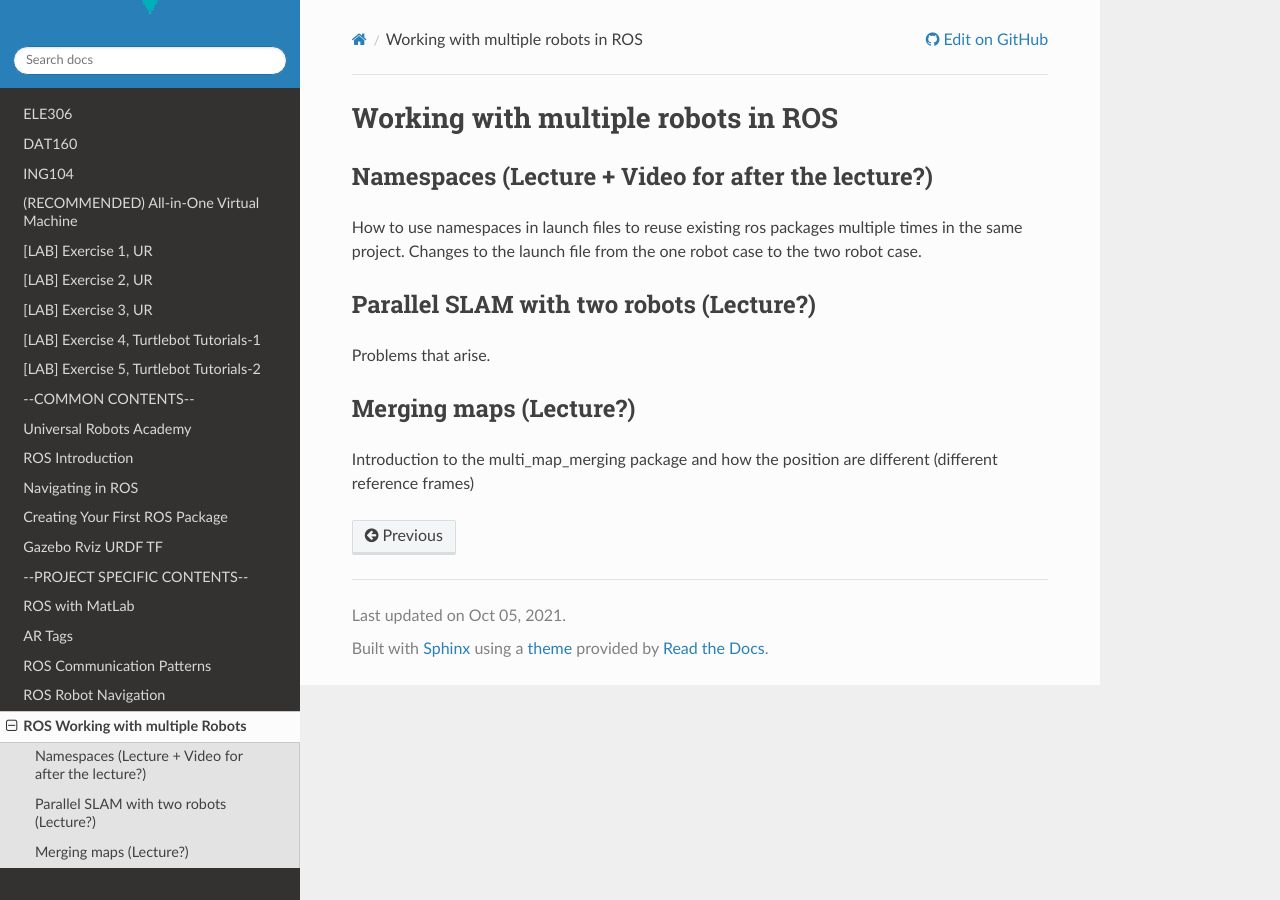
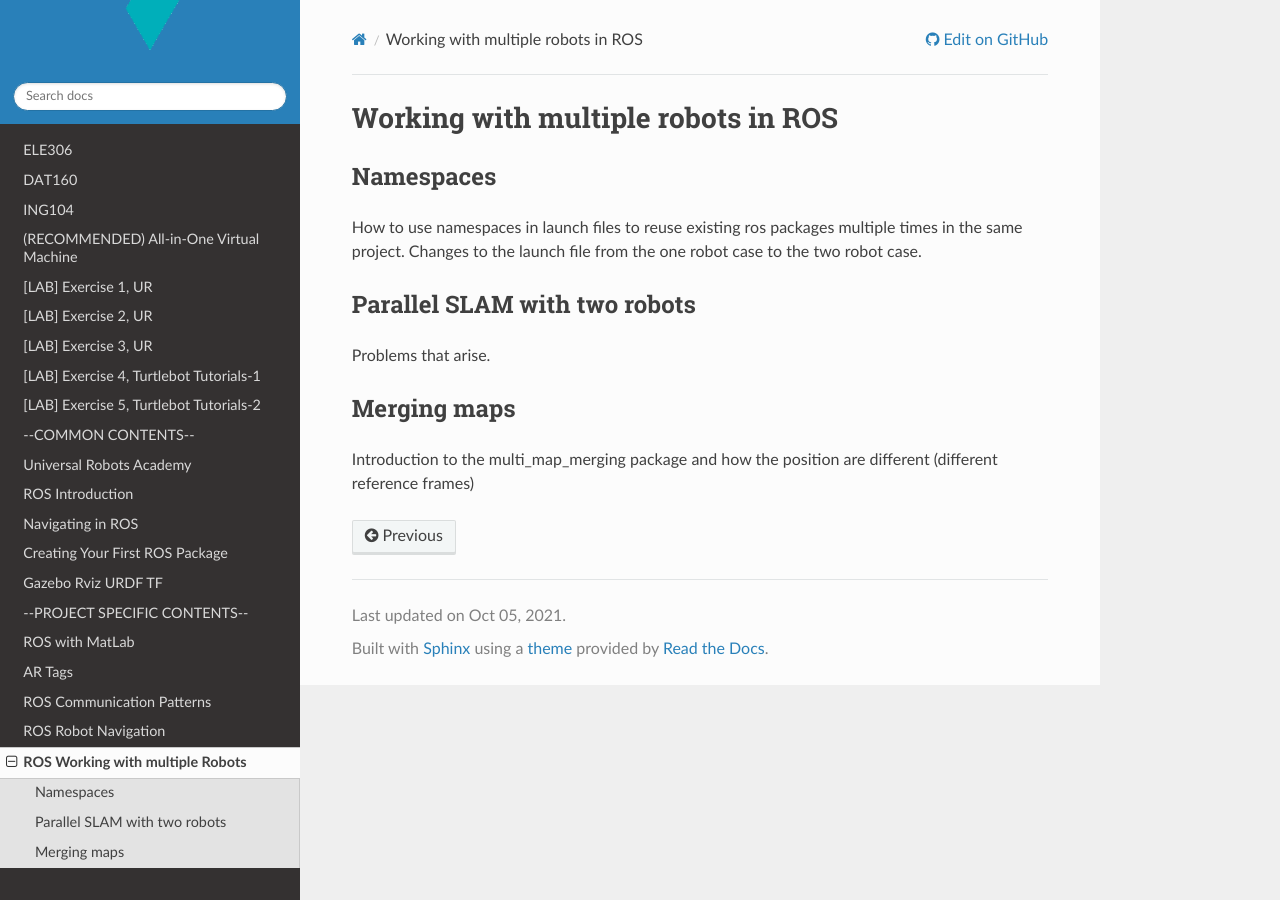
Before and after one commit to frdedynamics/robotics-lab-documentation, a Sphinx documentation site: the page built from source/texts/course-specific/ros_multi_robot.rst, in a window 1280 px wide. Built offline with Sphinx 7.4.7 and the Read the Docs theme 2.0.0, drawn with Linux system fonts in a browser that asks for light colours; the version number could not be read and is left out.

Commit message:
Update ros_multi_robot.rst

```diff
--- a/source/texts/course-specific/ros_multi_robot.rst
+++ b/source/texts/course-specific/ros_multi_robot.rst
@@ -4,14 +4,14 @@
 Working with multiple robots in ROS
 ************************************
 
-Namespaces (Lecture + Video for after the lecture?)
+Namespaces
 =====================================================
 How to use namespaces in launch files to reuse existing ros packages multiple times in the same project. Changes to the launch file from the one robot case to the two robot case.
 
-Parallel SLAM with two robots (Lecture?)
+Parallel SLAM with two robots
 ==========================================
 Problems that arise.
 
-Merging maps (Lecture?)
+Merging maps
 =========================
 Introduction to the multi_map_merging package and how the position are different (different reference frames)
```
